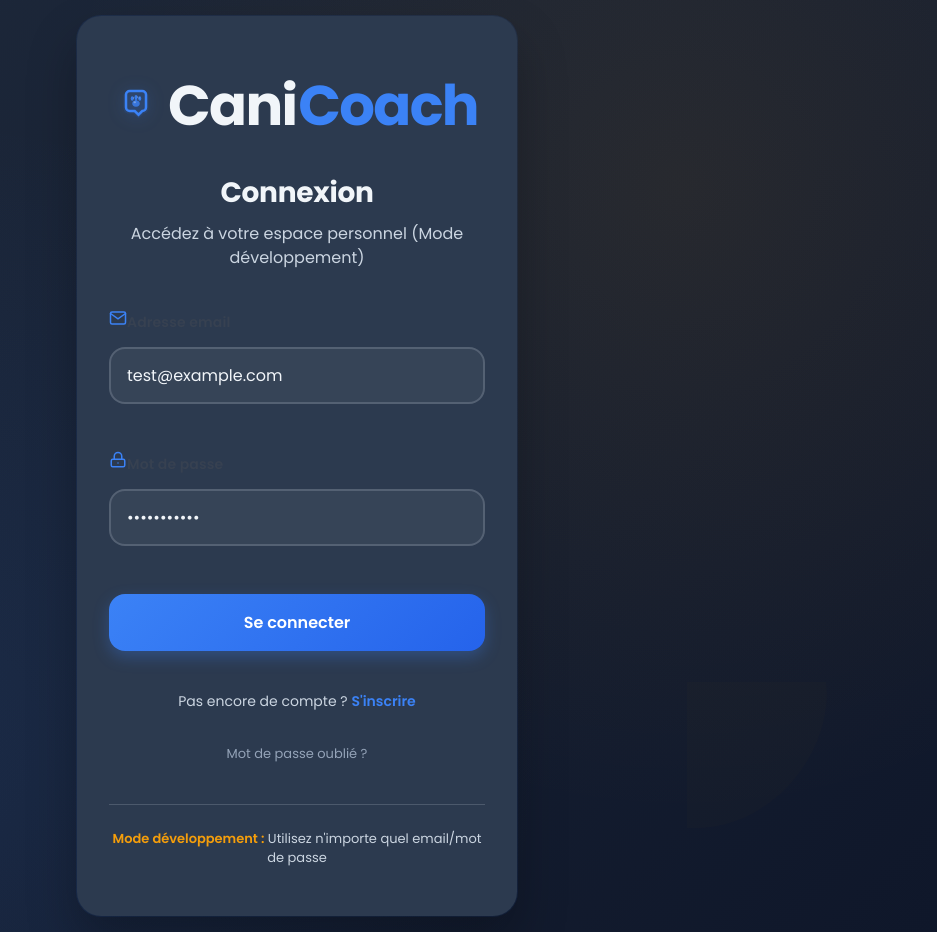
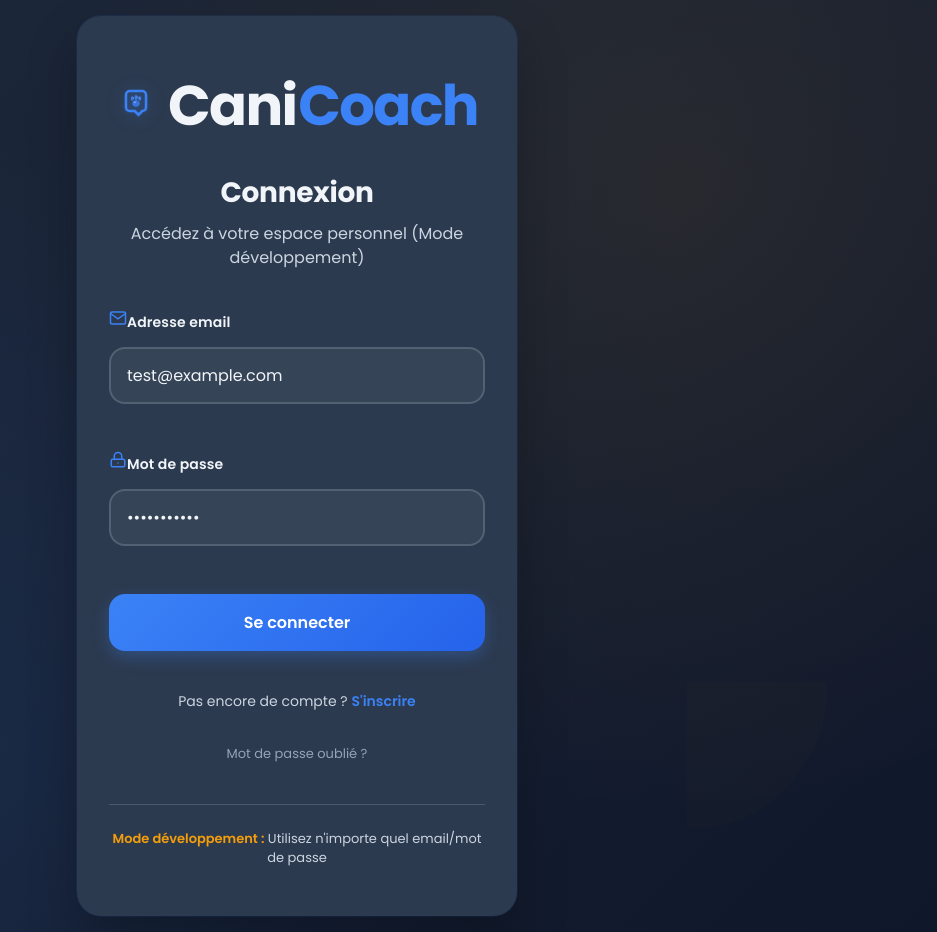
Before and after one commit to KevinArnoud/CaniCoach-IA, a React (Vite) app in the folder frontend/: page / in a window 1280 px wide. Shown: the whole page, without its empty margins (343-1280 px from the left). Built offline with nearby package versions, Linux system fonts and the light colour scheme.

Commit message:
Forcer la couleur du texte des labels

```diff
--- a/frontend/src/components/Auth/Auth.css
+++ b/frontend/src/components/Auth/Auth.css
@@ -122,7 +122,7 @@
   align-items: center;
   gap: 0.5rem;
   font-weight: 600;
-  color: #F1F5F9;
+  color: #F1F5F9 !important;
   font-size: 0.875rem;
   letter-spacing: 0.01em;
   line-height: 1.2;
```
